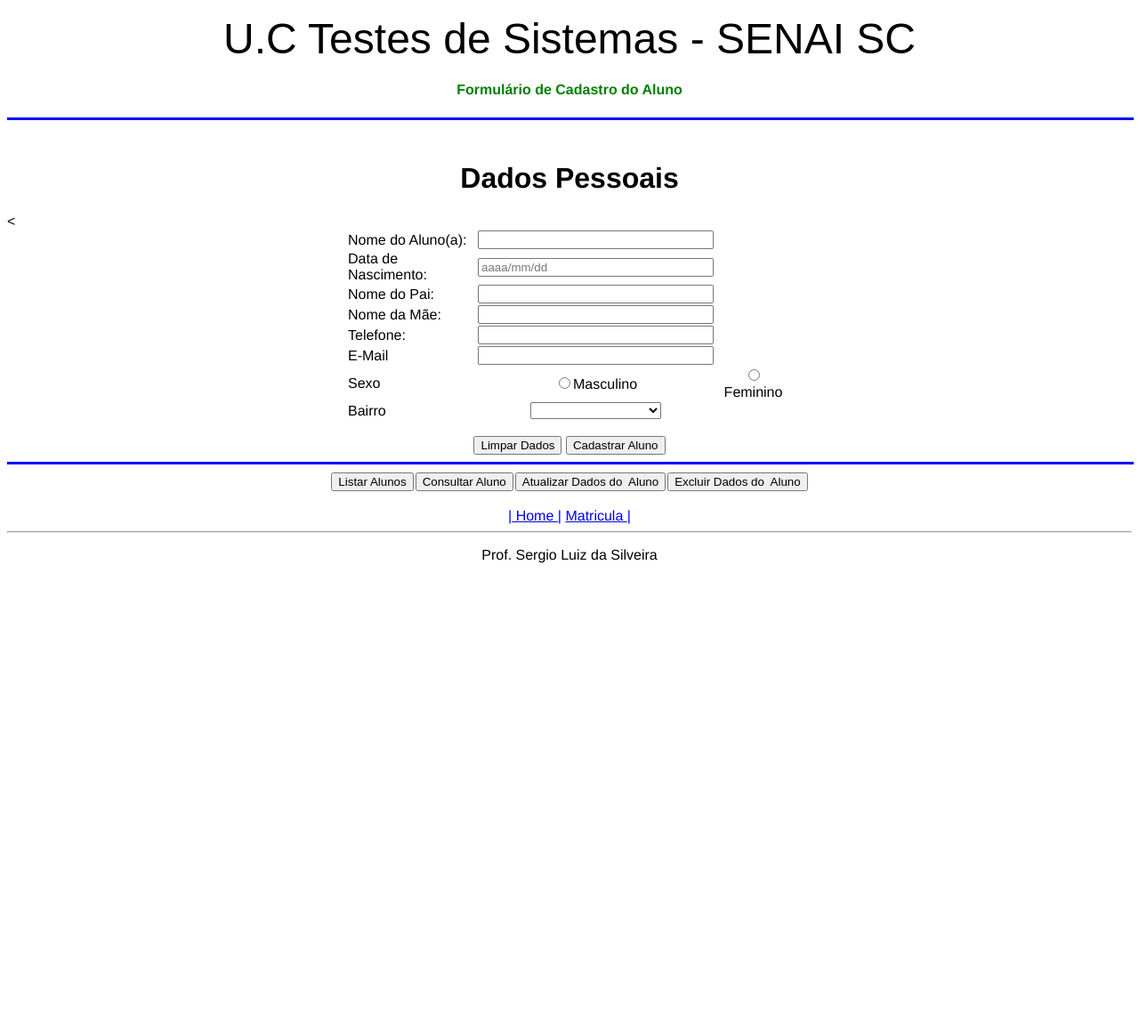
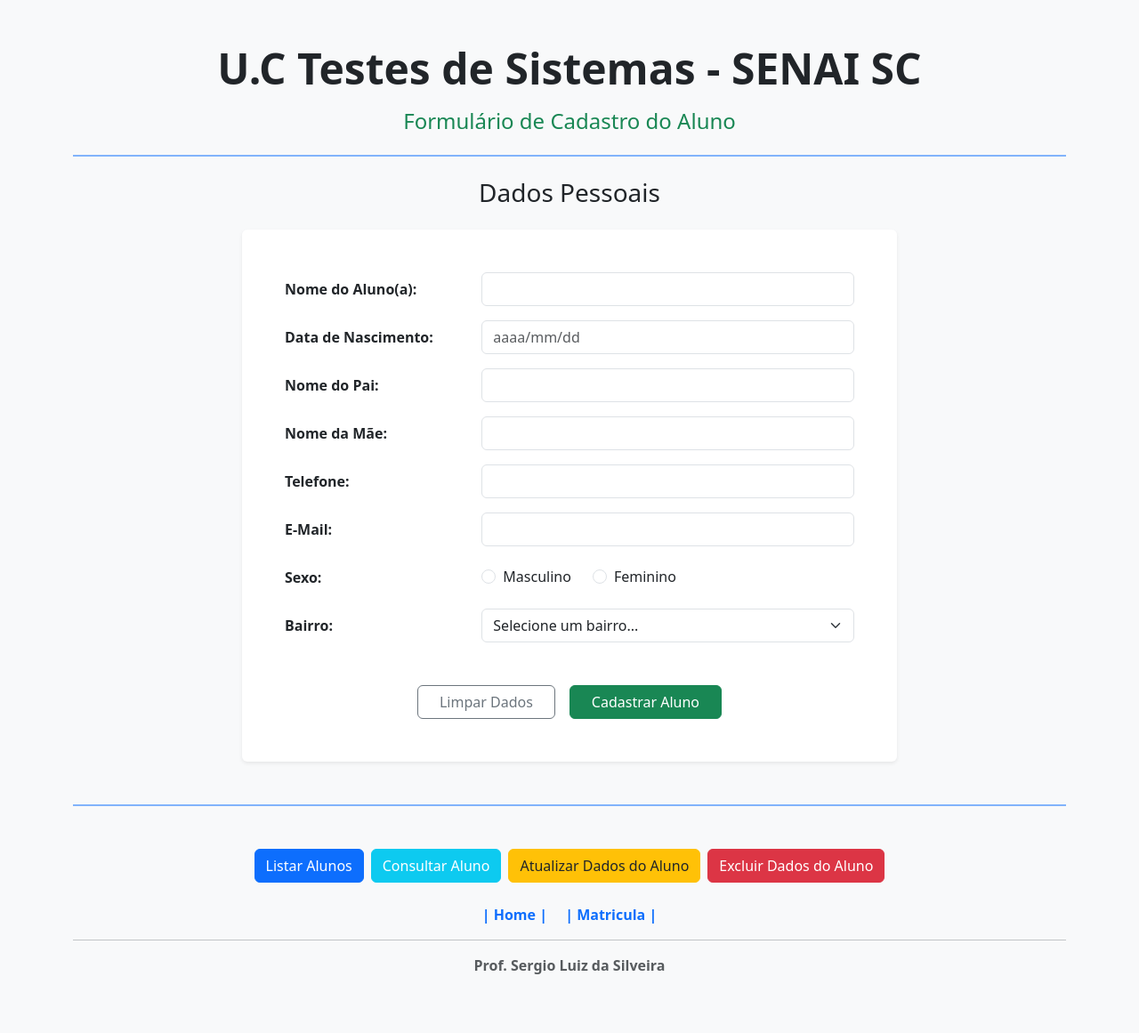
Before and after one commit to lucasvfurtado-dot/Testes_Lucas, a PHP site: page /formAluno.php in a window 1280 px wide. Shown: the whole page at 89% size. Before the commit the page ends 633 px from the top, so only its background shows below. Run offline with PHP 8.4, Linux system fonts and the light colour scheme.

Commit message:
Commit tela de cadastro de alunos
abaixado o bootstrap nas pasta dos codigos, e colocado bootstrap na pagina de cadastro de alunos

```diff
--- a/ParaAlunosTesteSistemas_Escola-main/CRUD_ALUNO/formAluno.php
+++ b/ParaAlunosTesteSistemas_Escola-main/CRUD_ALUNO/formAluno.php
@@ -4,6 +4,9 @@
     <meta charset="UTF-8">
     <meta name="viewport" content="width=device-width, initial-scale=1.0">
     <title>Cadastro Aluno</title>
+
+    <link href="https://cdn.jsdelivr.net/npm/bootstrap@5.3.3/dist/css/bootstrap.min.css" rel="stylesheet">
+
     <script>
         function fMasc(objeto,mascara){
             obj=objeto;
@@ -22,7 +25,6 @@
             return cpf;
         }
 
-
         function mTel(tel){
             tel=tel.replace(/\D/g,"");
             tel=tel.replace(/^(\d)/,"($1");
@@ -38,125 +40,147 @@
             }
             return tel;
         }
-
     </script>
 </head>
-<body style="font-family: helvetica;">
+<body class="bg-light">
 
-        <form>
-            <p align="center">
-                <font size="7" face="Arial">U.C Testes de Sistemas - SENAI SC</font>
-            </p>
-        </form>
-        <h4>
-            <font color="green">
-                <center>Formulário de Cadastro do Aluno</center></font>
-        </h4>
+    <div class="container py-5">
 
-        <hr width="100%" align="center" size="3" color="blue"> <br>
+        <header class="text-center mb-4">
+            <h1 class="display-5 fw-bold text-dark">U.C Testes de Sistemas - SENAI SC</h1>
+            <h2 class="h4 text-success mt-3">Formulário de Cadastro do Aluno</h2>
+        </header>
 
-        <h1 align="center">Dados Pessoais</h1>
+        <hr class="border-primary border-2 opacity-50 mb-4">
 
-        <!-- COLOQUE COMENTARIO NA LINHA ABAIXO PARA REALIZAR OS TESTES-->
+        <h3 class="text-center mb-4">Dados Pessoais</h3>
 
-        <<form method="POST" action="cadastro.php" align="center">
+        <div class="row justify-content-center">
+            <div class="col-lg-8 col-md-10">
+                <div class="card shadow-sm border-0">
+                    <div class="card-body p-4 p-md-5">
 
-        <!-- RETIRE O COMENTARIO DA LINHA ABAIXO PARA REALIZAR OS TESTES e DEPOIS COMENTE NOVAMENTE-->
+                        <form method="POST" action="cadastro.php">
 
-        <form method="POST" action="../tests/verifica_form.php" align="center">
+                            <div class="mb-3 row">
+                                <label class="col-sm-4 col-form-label fw-semibold">Nome do Aluno(a):</label>
+                                <div class="col-sm-8">
+                                    <input type="text" class="form-control" name="Nome">
+                                </div>
+                            </div>
 
-        <!-- RETIRE O COMENTARIO DA LINHA ABAIXO PARA REALIZAR OS TESTES e DEPOIS COMENTE NOVAMENTE-->
-        <form method="POST" action="../tests/valida_form_grava.php" align="center">
+                            <div class="mb-3 row">
+                                <label class="col-sm-4 col-form-label fw-semibold">Data de Nascimento:</label>
+                                <div class="col-sm-8">
+                                    <input type="text" class="form-control" name="DataNasc" placeholder="aaaa/mm/dd" maxlength="10" onkeydown="javascript:fMasc(this,mData)">
+                                </div>
+                            </div>
 
-            <table width="500" border="0" cellspacing="0" cellspading="0" align="center">
-                <tr>
-                    <td align="left">Nome do Aluno(a):</td>
-                    <td><input type="text" size="30" name="Nome"></td>
-                </tr>
-                <tr>
-                    <td align="left">Data de Nascimento:</td>
-                    <td><input type="text" size="30" name="DataNasc" placeholder="aaaa/mm/dd" maxlength="10" onkeydown="javascript:fMasc(this,mData)"></td>
-                </tr>
-                <tr>
-                    <td align="left">Nome do Pai:</td>
-                    <td><input type="text" size="30" name="NomePai"></td>
-                </tr>
-                <tr>
-                    <td align="left">Nome da Mãe:</td>
-                    <td><input type="text" size="30" name="NomeMae"></td>
-                </tr>
-                <tr>
-                    <td align="left">Telefone:</td>
-                    <td><input type="text" size="30" name="Telefone" maxlength="14" onkeydown="javascript:fMasc(this,mTel);"></td>
-                </tr>
-                <tr>
-                    <td align="left">E-Mail</td>
-                    <td><input type="text" size="30" name="Email"></td>
-                </tr>
-                <tr>
-                    <td align="left">Sexo</td>
-                    <td><input type="radio" name="Sexo" value="Masculino">Masculino</td>
-                    <td><input type="radio" name="Sexo" value="Feminino">Feminino</td>
-                </tr>
-                <tr>
-                    <td align="left">Bairro</td>
-                    <td>
-                        <select name="Bairro" size="1">
-                            <option></option>
-                            <option>Agua Verde</option>
-                            <option>Alto da XV</option>
-                            <option>Batel</option>
-                            <option>Cajuru</option>
-                            <option>Centro Civico</option>
-                            <option>Ecoville</option>
-                            <option>Hauer</option>
-                            <option>Jardim Botanico</option>
-                            <option>Jardim das Americas</option>
-                            <option>Portão</option>
-                            <option>Santa Candida</option>
-                            <option>Sitio Cercado</option>
-                            <option>Xaxim</option>
-                            <option>Boqueirão</option>
-                            <option>CIC</option>
-                        </select>
-                    </td>
-                </tr>
-            </table><br>
-            <center>
-                <input type="reset" value="Limpar Dados" >
-                <input type="submit" value="Cadastrar Aluno">
-            </center>
-        </form>
-        <hr width="100%" align="center" size="3" color="blue">
-        <table width="400" border="0" cellspacing="0" cellspading="0" align="center">
-            <tr>
-                <td>
-                    <form method="POST" action="listar.php">
-                        <center><input type="submit" value="Listar Alunos"></center>
-                    </form>
-                </td>
-                <td>
-                    <form method="POST" action="procurar.php">
-                        <center><input type="submit" value="Consultar Aluno"></center>
-                    </form>
-                </td>
-                <td>
-                    <form method="POST" action="atualizar.php">
-                        <center><input type="submit" value="Atualizar Dados do  Aluno"></center>
-                    </form>
-                </td>
-                <td>
-                    <form method="POST" action="apagar.php">
-                        <center><input type="submit" value="Excluir Dados do  Aluno"></center>
-                    </form>
-                </td>
-            </tr>
-        </table><br>
-        <nav align="center">
-            <a href="index.php">| Home |</a>
-            <a href="../CRUD_MATRICULA/formMatricula.php"> Matricula |</a>
+                            <div class="mb-3 row">
+                                <label class="col-sm-4 col-form-label fw-semibold">Nome do Pai:</label>
+                                <div class="col-sm-8">
+                                    <input type="text" class="form-control" name="NomePai">
+                                </div>
+                            </div>
+
+                            <div class="mb-3 row">
+                                <label class="col-sm-4 col-form-label fw-semibold">Nome da Mãe:</label>
+                                <div class="col-sm-8">
+                                    <input type="text" class="form-control" name="NomeMae">
+                                </div>
+                            </div>
+
+                            <div class="mb-3 row">
+                                <label class="col-sm-4 col-form-label fw-semibold">Telefone:</label>
+                                <div class="col-sm-8">
+                                    <input type="text" class="form-control" name="Telefone" maxlength="14" onkeydown="javascript:fMasc(this,mTel);">
+                                </div>
+                            </div>
+
+                            <div class="mb-3 row">
+                                <label class="col-sm-4 col-form-label fw-semibold">E-Mail:</label>
+                                <div class="col-sm-8">
+                                    <input type="email" class="form-control" name="Email">
+                                </div>
+                            </div>
+
+                            <div class="mb-3 row align-items-center">
+                                <label class="col-sm-4 col-form-label fw-semibold">Sexo:</label>
+                                <div class="col-sm-8 d-flex gap-4">
+                                    <div class="form-check">
+                                        <input class="form-check-input" type="radio" name="Sexo" value="Masculino" id="sexoMasculino">
+                                        <label class="form-check-label" for="sexoMasculino">Masculino</label>
+                                    </div>
+                                    <div class="form-check">
+                                        <input class="form-check-input" type="radio" name="Sexo" value="Feminino" id="sexoFeminino">
+                                        <label class="form-check-label" for="sexoFeminino">Feminino</label>
+                                    </div>
+                                </div>
+                            </div>
+
+                            <div class="mb-5 row">
+                                <label class="col-sm-4 col-form-label fw-semibold">Bairro:</label>
+                                <div class="col-sm-8">
+                                    <select class="form-select" name="Bairro">
+                                        <option value="" selected>Selecione um bairro...</option>
+                                        <option value="Agua Verde">Agua Verde</option>
+                                        <option value="Alto da XV">Alto da XV</option>
+                                        <option value="Batel">Batel</option>
+                                        <option value="Cajuru">Cajuru</option>
+                                        <option value="Centro Civico">Centro Civico</option>
+                                        <option value="Ecoville">Ecoville</option>
+                                        <option value="Hauer">Hauer</option>
+                                        <option value="Jardim Botanico">Jardim Botanico</option>
+                                        <option value="Jardim das Americas">Jardim das Americas</option>
+                                        <option value="Portão">Portão</option>
+                                        <option value="Santa Candida">Santa Candida</option>
+                                        <option value="Sitio Cercado">Sitio Cercado</option>
+                                        <option value="Xaxim">Xaxim</option>
+                                        <option value="Boqueirão">Boqueirão</option>
+                                        <option value="CIC">CIC</option>
+                                    </select>
+                                </div>
+                            </div>
+
+                            <div class="d-flex justify-content-center gap-3">
+                                <button type="reset" class="btn btn-outline-secondary px-4">Limpar Dados</button>
+                                <button type="submit" class="btn btn-success px-4">Cadastrar Aluno</button>
+                            </div>
+
+                        </form>
+                    </div>
+                </div>
+            </div>
+        </div>
+
+        <hr class="border-primary border-2 opacity-50 my-5">
+
+        <div class="d-flex flex-wrap justify-content-center gap-2 mb-4">
+            <form method="POST" action="listar.php">
+                <button type="submit" class="btn btn-primary">Listar Alunos</button>
+            </form>
+            <form method="POST" action="procurar.php">
+                <button type="submit" class="btn btn-info text-white">Consultar Aluno</button>
+            </form>
+            <form method="POST" action="atualizar.php">
+                <button type="submit" class="btn btn-warning text-dark">Atualizar Dados do Aluno</button>
+            </form>
+            <form method="POST" action="apagar.php">
+                <button type="submit" class="btn btn-danger">Excluir Dados do Aluno</button>
+            </form>
+        </div>
+
+        <nav class="text-center mb-3">
+            <a href="index.php" class="text-decoration-none mx-2 fw-semibold">| Home |</a>
+            <a href="../CRUD_MATRICULA/formMatricula.php" class="text-decoration-none mx-2 fw-semibold">| Matricula |</a>
         </nav>
+
         <hr>
-        <p align="center">Prof. Sergio Luiz da Silveira</p>
+
+        <p class="text-center text-muted fw-semibold">Prof. Sergio Luiz da Silveira</p>
+
+    </div>
+
+    <script src="https://cdn.jsdelivr.net/npm/bootstrap@5.3.3/dist/js/bootstrap.bundle.min.js"></script>
 </body>
 </html>
--- a/ParaAlunosTesteSistemas_Escola-main/CRUD_ALUNO/index.php
+++ b/ParaAlunosTesteSistemas_Escola-main/CRUD_ALUNO/index.php
@@ -12,7 +12,7 @@
         </p>
         </form>
         <h4>
-            <center>Formulario de Cadastro do Aluno</center>
+            <center>Formulaario de Cadastro do Aluno</center>
         </h4>
         <hr width="100%" align="center" size="3" color="blue"> <br>
 
--- /dev/null
+++ b/package.json
@@ -0,0 +1,5 @@
+{
+  "dependencies": {
+    "bootstrap": "^5.3.8"
+  }
+}
```
Also changed, not shown: package-lock.json (added).
